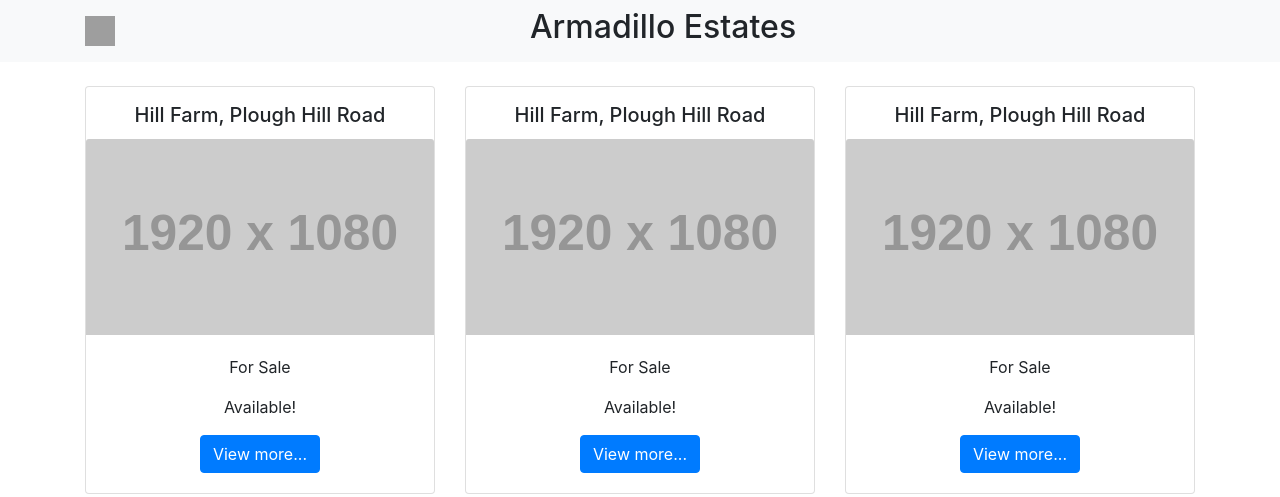
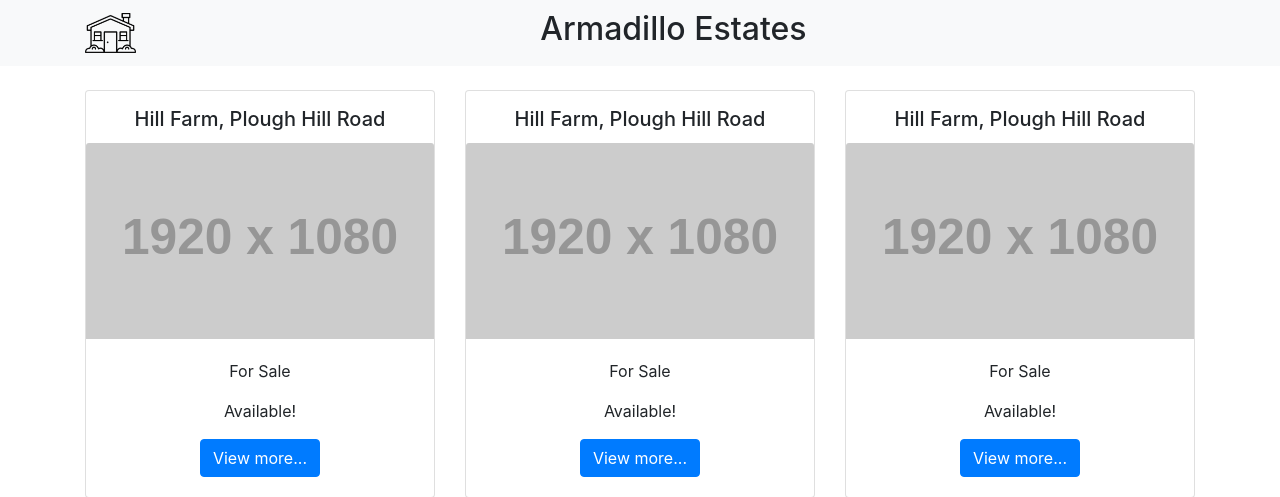
Before and after one commit to Mayden-Academy/2020-feb-propertyListing, a PHP site: page / in a window 1280 px wide. Shown: the top 497 px of the page. Run offline with PHP 8.4, Linux system fonts and the light colour scheme; grey boxes labelled with a size stand in for pictures from a placeholder-image service; some libraries are stand-ins or nearby versions; grey boxes are pictures that could not be loaded.

Commit message:
Added logo and Fixed gutters

```diff
--- a/index.php
+++ b/index.php
@@ -9,7 +9,7 @@
 <nav class="navbar navbar-light bg-light mb-4">
     <div class="container">
         <a class="navbar-brand" href="#">
-            <img src="https://svgsilh.com/svg_v2/309113.svg" width="30" height="30"
+            <img src="./img/logo.png" height="40"
                  class="d-inline-block align-top" alt="">
         </a>
         <h2>Armadillo Estates</h2>
```
Also changed, not shown: img/logo.png (added).
